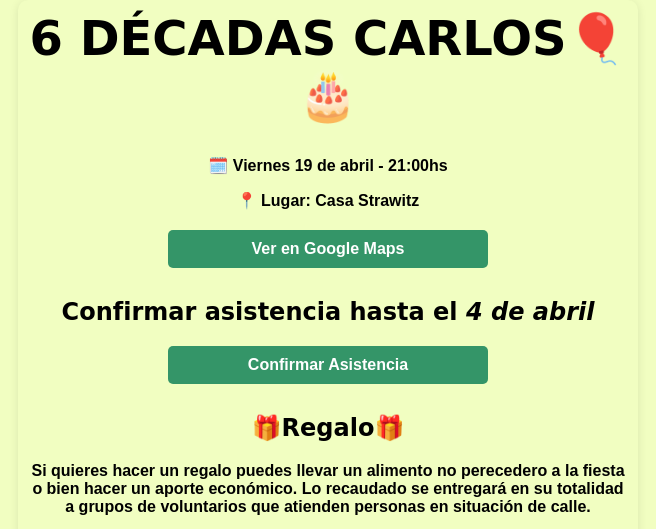
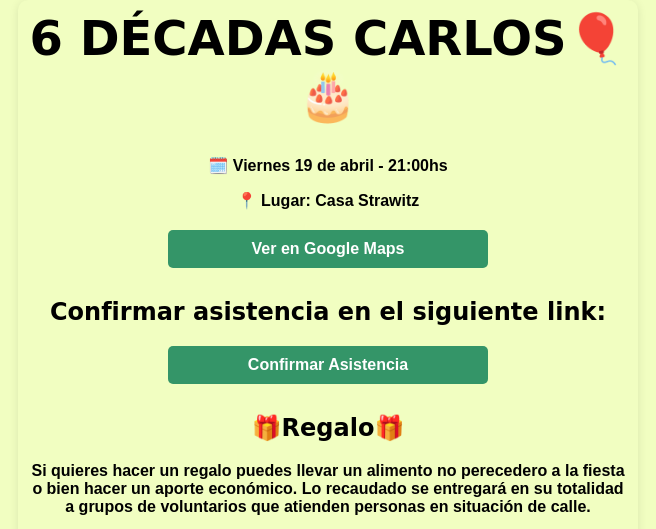
Before and after one commit to facufrau/cumplecarlos60, a plain HTML site: page index.html in a window 1280 px wide. Shown: the top 529 px of the page, without its empty margins (312-968 px from the left). Drawn offline with Linux system fonts and the light colour scheme; a web font is replaced by a local one.

Commit message:
Remove confirmation date

```diff
--- a/index.html
+++ b/index.html
@@ -18,7 +18,7 @@
 
         <!-- Sección de Confirmación de Asistencia -->
         <section class="confirmation">
-            <h2 class="letter-title-style">Confirmar asistencia hasta el <em><strong>4 de abril</strong></em></h2>
+            <h2 class="letter-title-style">Confirmar asistencia en el siguiente link: </h2>
             <a id="confirmar" href="https://forms.gle/pta8kh83EvKps2NEA" class="form-link">Confirmar Asistencia</a>
         </section>
 
```
